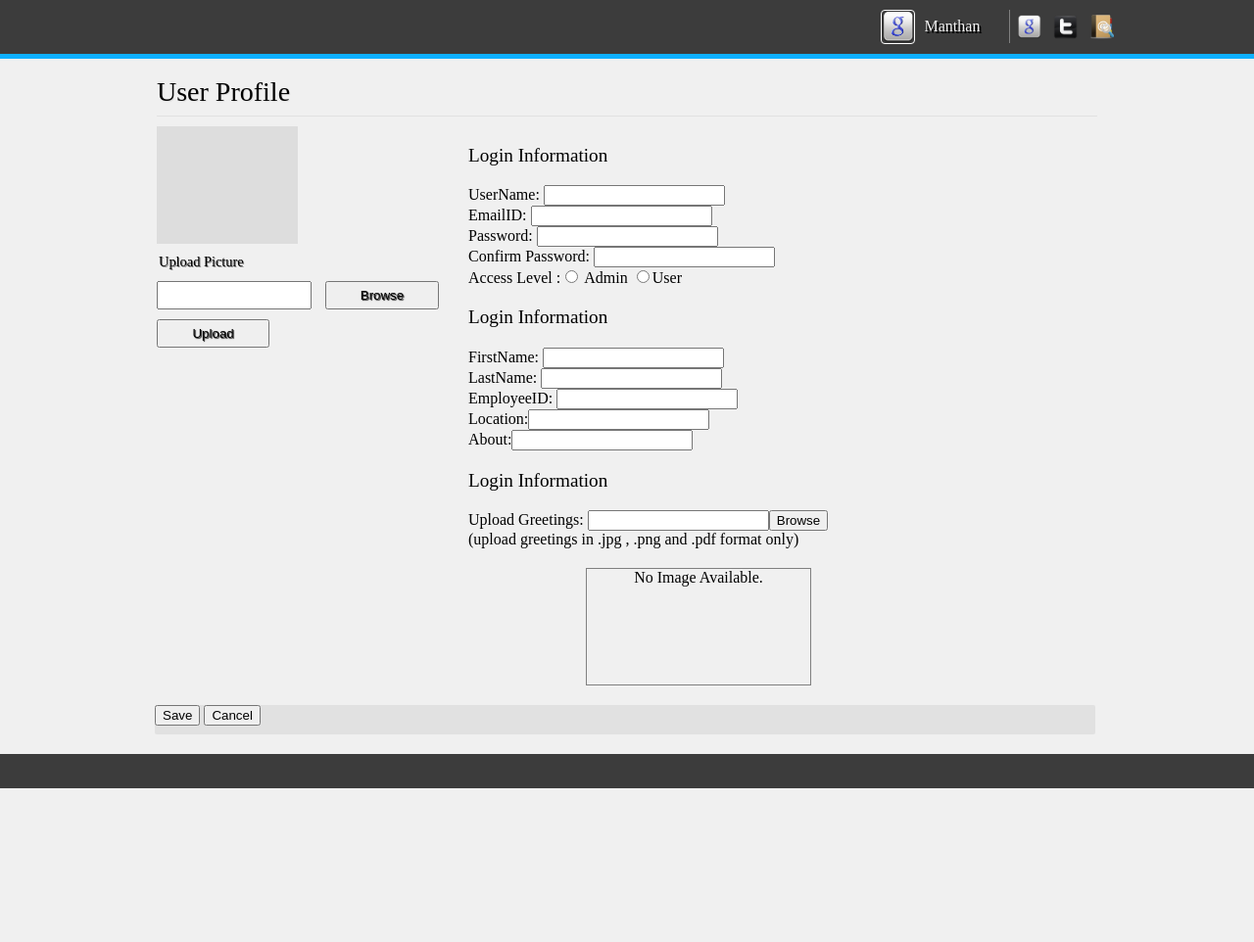
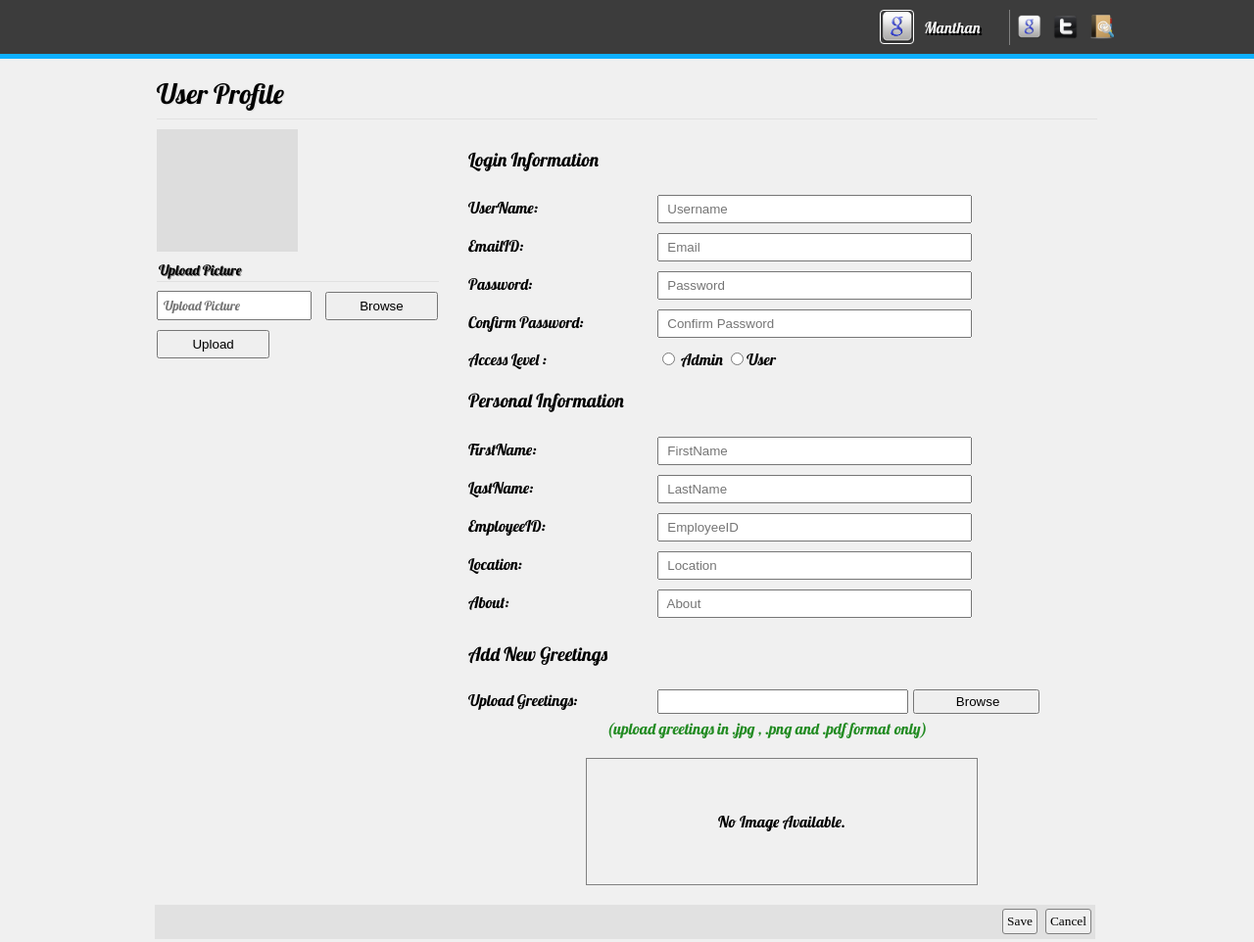
Before and after one commit to mkpatel/Coursera-test, a plain HTML site: page Assignment-1/index.html in a window 1280 px wide. Shown: the top 962 px of the page at 98% size. Before the commit the page ends 805 px from the top, so only its background shows below. Drawn offline with Linux system fonts and the light colour scheme.

Commit message:
Update html,css and adding sass files

```diff
--- /dev/null
+++ b/Assignment-1/_module1.sass
@@ -0,0 +1,209 @@
+* {
+  box-sizing:border-box;
+}
+
+%common_afterproperty {
+
+  clear:both;
+	content: "";
+	display: block;
+	visibility: hidden;
+	height: 0;
+}
+
+%common_border {
+  border-bottom:1px solid #e1e1e1;
+	border-width:thin;
+}
+
+%common_wrapper1 {
+  padding:5px;
+  width:40%;
+}
+
+%common_input {
+
+  padding:3px 0 3px 3px;
+    width:50%;
+    margin:5px 0 5px 0;
+}
+
+
+body {
+
+ 	margin: 0;
+ 	padding: 0;
+ 	background-color: #f0f0f0;
+
+  .Header {
+
+ 	height: 60px;
+ 	color: #f0f0f0;
+ 	background-color:#3c3c3c;
+ 	border-bottom: 1px solid #0eb0ff;
+ 	border-width: thick;
+ 	}
+
+ 	nav
+ 	{
+	display: inline-block;
+	float: right;
+	padding:0.75%;
+	margin-right:10%;
+
+	ul {
+  margin: 0;
+  padding: 0;
+  list-style: none;
+
+  }
+
+  ul:after{
+    @extend %common_afterproperty;
+  }
+
+  li {
+  float:left;
+  text-align: center;
+  }
+
+.img_user
+{
+	height: 35px;
+	width: 35px;
+	border:1px solid white;
+	border-width: thin;
+	border-radius: 4px;
+}
+
+.username {
+	padding: 0px 30px 8px 5px;
+	border-right:0.3px solid black;
+	border-color:grey;
+	border-width:thin;
+}
+
+li.username {
+
+  p {
+
+	margin:8px 0px 0px 5px;
+	text-shadow:2px 2px black;
+    }
+  }
+
+  ul.sprite {
+
+  margin: 0;
+  padding: 0;
+  list-style: none;
+
+  li {
+
+  float: left;
+  text-align: center;
+  padding: 5px 5px 5px 7px;
+  text-shadow: 1px 1px white;
+
+  }
+  a {
+    text-decoration:none;
+  }
+}
+
+ul:sprite:after {
+  @extend %common_afterproperty;
+}
+
+}
+
+.main_wrapper {
+
+	width:960px;
+	margin:0 auto;
+
+	.content_header > p {
+
+	font-size:175%;
+	@extend %common_border;
+	text-shadow: 1px 1px #e1e1e1;
+	margin: 0px 0px 10px 0px;
+	padding: 18px 0 8px 0;
+    }
+}
+
+.main_wrapper .wrapper1 {
+
+	float:left;
+	width:30%;
+	height: 250px;
+
+	> article {
+
+	background-color: #dddddd;
+	width:50%;
+	height:50%;
+	margin: 0px auto 0px 0px;
+	}
+
+	> p {
+
+	margin:8px 0 4px 0;
+	text-shadow: 1px 1px grey;
+	font-size:90%;
+	padding:2px;
+  @extend %common_border;
+	}
+
+	.user_input {
+
+	padding: 5px;
+	width: 55%;
+	margin-top:5px;
+	text-shadow: 1px 1px  #1e1e1e;
+}
+
+.user_browse {
+
+  @extend %common_wrapper1;
+	margin-left: 10px;
+	text-shadow: 1px 1px  #e1e1e1;
+}
+
+.user_submit {
+
+  @extend %common_wrapper1;
+  text-shadow: 1px 1px  #e1e1e1;
+  display:block;
+  margin-top:10px;
+  margin-left:0;
+}
+
+}
+
+.main_wrapper .wrapper2 {
+
+	float:right;
+	width:70%;
+	padding-left: 30px;
+
+	section.login_info ,section.persn_info {
+    margin-bottom: 20px;
+}
+
+section.login_info input[type="text"] ,section.persn_info input[type="text"] ,section.login_info input[type="email"],section.login_info input[type="password"]
+{
+  @extend %common_input;
+}
+
+}
+
+
+
+
+}
+
+body:after {
+
+  @extend %common_afterproperty;
+}
--- /dev/null
+++ b/Assignment-1/css/_mixins.sass
@@ -0,0 +1,6 @@
+@mixin Greetingsinputbutton($width) {
+
+	padding:3px 0 3px 3px;
+    width:$width;
+    margin:5px 5px 5px 0;
+}
--- a/Assignment-1/css/main.css
+++ b/Assignment-1/css/main.css
@@ -1,161 +1,198 @@
 * {
-
-	box-sizing: border-box;
- }
-
- body {
-
- 	margin: 0;
- 	padding: 0;
- 	background-color: #f0f0f0;
- }
-
- body .Header {
-
- 	height: 60px;
- 	color: #f0f0f0;
- 	background-color:#3c3c3c;
- 	border-bottom: 1px solid #0eb0ff;
- 	border-width: thick;
- 	}
-nav
-{
-	display: inline-block;
-	float: right;
-	padding:0.75%;
-	margin-right:10%;
+  box-sizing: border-box;
 }
 
-.navigation ul {
+body nav ul:after, body nav ul.sprite:after, .main_wrapper .content_header:after, .main_wrapper:after, body:after {
+  clear: both;
+  content: "";
+  display: block;
+  visibility: hidden;
+  height: 0;
+}
+
+.main_wrapper .content_header > p, .main_wrapper .wrapper1 > p {
+  border-bottom: 1px solid #e1e1e1;
+  border-width: thin;
+}
+
+.main_wrapper .wrapper1 .user_browse, .main_wrapper .wrapper1 .user_submit {
+  padding: 5px;
+  width: 40%;
+}
+
+section.login_info input[type="text"], section.persn_info input[type="text"], section.login_info input[type="email"], section.login_info input[type="password"] {
+  padding: 5px 0 5px 5px;
+  width: 50%;
+  margin: 5px 0 5px 0;
+}
+
+.wrapper2 .form_submit input[type="button"], .wrapper2 .form_submit input[type="submit"] {
+  border: 1px solid grey;
+  border-width: thin;
+  box-shadow: 1px 1px #e1e1e1;
+  float: right;
+  padding: 4px;
+  margin: 4px;
+  text-decoration: none;
+  display: block;
+  font-family: "SegoeUI SemiBold";
+  border-radius: 3px;
+}
+
+.wrapper2 .form_submit input[type="button"]:hover, .wrapper2 .form_submit input[type="submit"]:hover {
+  background-color: #209982;
+  color: #e1e1e1;
+}
+
+body {
+  margin: 0;
+  padding: 0;
+  background-color: #f0f0f0;
+  font-family: 'Lobster', cursive ;
+}
+body .Header {
+  height: 60px;
+  color: #f0f0f0;
+  background-color: #3c3c3c;
+  border-bottom: 1px solid #0eb0ff;
+  border-width: thick;
+}
+body nav {
+  display: inline-block;
+  float: right;
+  padding: 0.75%;
+  margin-right: 10%;
+}
+body nav ul {
   margin: 0;
   padding: 0;
   list-style: none;
-
 }
-
-.navigation li {
-  float:left;
+body nav li {
+  float: left;
   text-align: center;
 }
-
-.img_user
-{
-	height: 35px;
-	width: 35px;
-
-	border:1px solid white;
-	border-width: thin;
-	border-radius: 4px;
-
-
+body nav .img_user {
+  height: 35px;
+  width: 35px;
+  border: 1px solid white;
+  border-width: thin;
+  border-radius: 4px;
 }
-
-.username {
-	padding: 0px 30px 8px 5px;
-	border-right:0.3px solid black;
-	border-color:grey;
-	border-width:thin;
+body nav .username {
+  padding: 0px 30px 8px 5px;
+  border-right: 0.3px solid black;
+  border-color: grey;
+  border-width: thin;
 }
-
-li.username > p {
-
-	margin:8px 0px 0px 5px;
-	text-shadow:2px 2px black;
+body nav li.username p {
+  margin: 8px 0px 0px 5px;
+  text-shadow: 2px 2px black;
 }
-
-ul.sprite {
-
+body nav ul.sprite {
   margin: 0;
   padding: 0;
   list-style: none;
-
-
 }
-
-ul.sprite li {
-
+body nav ul.sprite li {
   float: left;
   text-align: center;
   padding: 5px 5px 5px 7px;
-  text-shadow: 2px 2px white;
+  text-shadow: 1px 1px white;
 }
-
-ul.sprite a {
-
-
-    text-decoration: none;
-
-}
-
-.navigation ul:after , ul.sprite:after ,body:after, .main_wrapper:after , .content_header:after {
-
-	clear:both;
-	content: "";
-	display: block;
-	visibility: hidden;
-	height: 0;
+body nav ul.sprite a {
+  text-decoration: none;
 }
 
 .main_wrapper {
-
-	width:960px;
-	margin:0 auto;
+  width: 960px;
+  margin: 0 auto;
+}
+.main_wrapper .content_header > p {
+  font-size: 175%;
+  text-shadow: 1px 1px #e1e1e1;
+  margin: 0px 0px 10px 0px;
+  padding: 18px 0 8px 0;
+}
+.main_wrapper .user_form span {
+  padding-right: 15px;
+  width: 30%;
+  display: inline-block;
+  margin: 0;
+}
+.main_wrapper .wrapper1 {
+  float: left;
+  width: 30%;
+  height: 250px;
+}
+.main_wrapper .wrapper1 > article {
+  background-color: #dddddd;
+  width: 50%;
+  height: 50%;
+  margin: 0px auto 0px 0px;
+}
+.main_wrapper .wrapper1 > p {
+  margin: 8px 0 4px 0;
+  text-shadow: 1px 1px grey;
+  font-size: 90%;
+  padding: 2px;
+}
+.main_wrapper .wrapper1 .user_input {
+  padding: 5px;
+  width: 55%;
+  margin-top: 5px;
+  font-family: "Lobster",cursive;
+}
+.main_wrapper .wrapper1 .user_browse {
+  margin-left: 10px;
+  text-shadow: 1px 1px  #e1e1e1;
+}
+.main_wrapper .wrapper1 .user_submit {
+  text-shadow: 1px 1px  #e1e1e1;
+  display: block;
+  margin-top: 10px;
+  margin-left: 0;
+}
+.main_wrapper .wrapper2 {
+  float: right;
+  width: 70%;
+  padding-left: 30px;
+}
+.main_wrapper .wrapper2 section.login_info, .main_wrapper .wrapper2 section.persn_info {
+  margin-bottom: 20px;
 }
 
-.main_wrapper .wrapper1 {
-
-	float:left;
-	width:30%;
-	height: 150px;
+.wrapper2 section.Greetings {
+  margin-bottom: 20px;
 }
-
-.main_wrapper .wrapper2 {
-
-	float:right;
-	width:70%;
-	padding-left: 30px;
+.wrapper2 section.Greetings input[type="text"] {
+  padding: 3px 0 3px 3px;
+  width: 40%;
+  margin: 5px 5px 5px 0;
 }
-
-
-section.content_header > p {
-
-	font-size:175%;
-	border-bottom:1px solid #e1e1e1;
-	border-width:thin;
-	text-shadow: 1px 1px #e1e1e1;
-	margin: 0px 0px 10px 0px;
-	padding: 18px 0 8px 0;
+.wrapper2 section.Greetings input[type="button"] {
+  padding: 3px 0 3px 3px;
+  width: 20%;
+  margin: 5px 5px 5px 0;
 }
-
-.main_wrapper .wrapper1 > article {
-
-	background-color: #dddddd;
-	width:50%;
-	height:80%;
-	margin: 0px auto 0px 0px;
-
+.wrapper2 section.Greetings .greetings {
+  text-align: center;
+  height: 130px;
+  width: 400px;
+  border: 1px solid grey;
+  border-width: thin;
+  margin-left: 120px;
+  margin-top: 20px;
+  padding: 8.5%;
 }
-
-.main_wrapper .wrapper1 p {
-
-	margin:8px 0 4px 0;
-	text-shadow: 1px 1px grey;
-	font-size:90%;
-	padding:2px;
+.wrapper2 section.Greetings .text-comp {
+  display: inline;
+  color: forestgreen;
+  padding-left: 22%;
 }
-
-.main_wrapper .wrapper1 .user_input {
-
-	padding: 5px;
-	width: 55%;
-	margin-top:5px;
-	text-shadow: 1px 1px  #1e1e1e;
+.wrapper2 .form_submit {
+  background-color: #e1e1e1;
+  margin: 0 auto 20px -320px;
+  height: 35px;
+  width: 960px;
 }
-
-.main_wrapper .wrapper1 .user_submit {
-
-	padding:5px;
-	width:40%;
-	margin-left: 10px;
-	text-shadow: 1px 1px 1px #1e1e1e;
-}
--- a/Assignment-1/index.html
+++ b/Assignment-1/index.html
@@ -4,20 +4,21 @@
 	<meta charset="utf-8">
 	<title>Assignment-1</title>
 	<link rel="stylesheet" href="css/main.css">
+	<link href='https://fonts.googleapis.com/css?family=Lobster' rel='stylesheet' type='text/css'>
 
 </head>
 <body>
 <header class="Header">
 	<nav class="navigation">
 		<ul>
-			<li ><img class="img_user" src="images/google1.png" /></li>
+			<li ><img class="img_user" src="images/google1.PNG" /></li>
 			<li class="username"><p>Manthan</p></li>
 			<li>
 				<ul class="sprite">
-					<li><a href="#" ><img src="images/google1.png" height="25px" width="25px" /> </a></li>
+					<li><a href="#" ><img src="images/google1.PNG" height="25px" width="25px" /> </a></li>
 					<li><a href="#" ><img src="images/twit.png" height="25px" width="25px" /> </a></li>
 					<li><a href="#" ><img src="images/search.png" height="25px" width="25px" /> </a></li>
-				<ul>
+                </ul>
 			</li>
 		</ul>
 	</nav>
@@ -26,49 +27,52 @@
     <section class="content_header">
         <p >User Profile </p>
     </section>
+
     <section class="wrapper1">
          <article></article>
              <p> Upload Picture </p>
-	 <input type="text" class="user_input">
-	 <input type="button" value="Browse" class="user_submit">
-	 <input type="button" value="Upload" class="user_submit" style="display:block; margin-top:10px; margin-left:0;">
+              <form action="">
+             <input type="text" placeholder="Upload Picture" class="user_input">
+             <input type="button" value="Browse" accept="image/jpeg"  class="user_browse" />
+             <input type="submit" value="Upload" class="user_submit" />
+        </form>
 	</section>
+
     <section class="wrapper2">
-	<form action="">
-	<section style="margin-bottom:20px;">
+        <form action="" class="user_form">
+            <section class="login_info">
                 <p style="font-size:120%;"> Login Information </p>
-	<span>UserName: </span><input type="text" /> <br>
-	<span>EmailID: </span><input type="text" /> <br>
-	<span>Password: </span><input type="text" /> <br>
-	<span>Confirm Password: </span><input type="text" /> <br>
-	<span>Access Level :</span><input type="radio" name="a_level" value="Admin"> Admin
+                <span>UserName: </span><input type="text" placeholder=" Username" /> <br>
+                <span>EmailID: </span><input type="email" placeholder=" Email" /> <br>
+                <span>Password: </span><input type="password" placeholder=" Password" /> <br>
+                <span>Confirm Password: </span><input type="password" placeholder=" Confirm Password" /> <br>
+                <span>Access Level :</span><input type="radio" placeholder="Select Your Profile" style="margin-top:10px;" name="a_level" value="Admin"> Admin
                 <input type="radio" name="a_level" value="User">User<br>
             </section>
 
-	<section style="margin-bottom:20px;">
-	<p style="font-size:120%;"> Login Information </p>
-	<span>FirstName: </span><input type="text" /> <br>
-	<span>LastName: </span><input type="text" /> <br>
-	<span>EmployeeID: </span><input type="text" /> <br>
-	<span>Location:</span><input type="text" /> <br>
-	<span>About:</span><input type="text">
+        <section class="persn_info">
+            <p style="font-size:120%;"> Personal Information </p>
+            <span>FirstName: </span><input type="text" placeholder=" FirstName" /> <br>
+            <span>LastName: </span><input type="text" placeholder=" LastName" /> <br>
+            <span>EmployeeID: </span><input type="text" placeholder=" EmployeeID" /> <br>
+            <span>Location:</span><input type="text" placeholder=" Location" /> <br>
+            <span>About:</span><input type="text" placeholder=" About">
         </section>
 
-	<section style="margin-bottom:20px;">
-	<p style="font-size:120%;"> Login Information </p>
+        <section class="Greetings">
+            <p style="font-size:120%;"> Add New Greetings </p>
             <span>Upload Greetings: </span><input type="text" /><input type="button" value="Browse"> <br>
-	<span>(upload greetings in .jpg , .png and .pdf format only)</span> <br>
-	<div style="text-align:center; height:120px; width:230px; border:1px solid grey; border-width: thin; margin-left:120px; margin-top:20px;">
+            <span class="text-comp">(upload greetings in .jpg , .png and .pdf format only)</span> <br>
+            <div class="greetings">
             No Image Available.
             </div>
         </section>
 
-	<section style="background-color:#e1e1e1;border-radius:2px; margin:0 auto 20px -320px; height:30px; width:960px;">
-	<input type="button" value="Save" >
+        <section class="form_submit">
         <input type="button" value="Cancel" />
+        <input type="Submit" value="Save" >
+
          </section>
-
-
         </form>
 </section>
 </section>
@@ -76,5 +80,6 @@
 
 <footer style="background-color:#3c3c3c; height:35px;">
 </footer>
+
 </body>
 </html>
```
Lines whose indentation alone changed are shown as unchanged.
